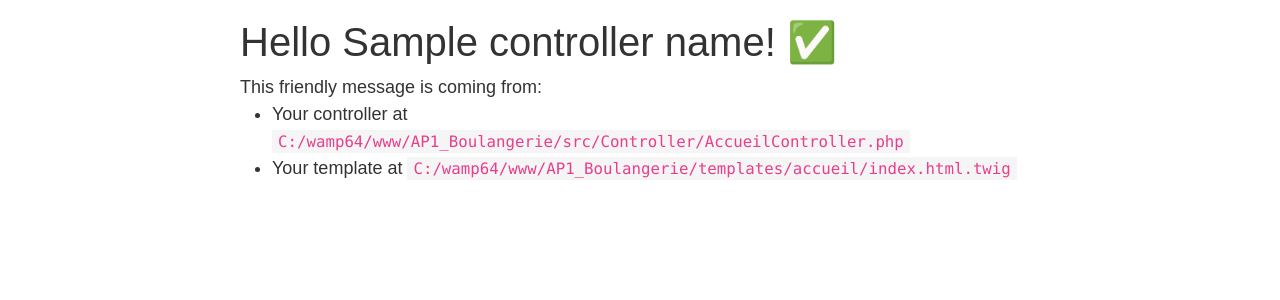
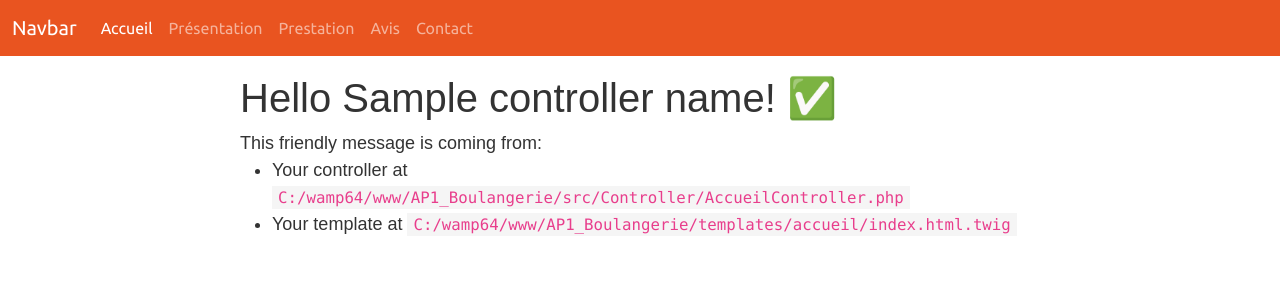
Before and after one commit to alexisdejean/AP1_Boulangerie, a Symfony app: template templates/accueil/index.html.twig in a window 1280 px wide. Shown: the top 300 px of the page. Run offline with Twig, Linux system fonts and the light colour scheme; the template is opened without the code that fills it: most values are stand-ins (such as "Sample title", 1, 10 or a date in 2020); some libraries are stand-ins or nearby versions.

Commit message:
<Features>(navbar)
ajout de la barre de navigation

```diff
--- a/templates/base.html.twig
+++ b/templates/base.html.twig
@@ -11,6 +11,35 @@
         {% block javascripts %}
         {% endblock %}
     </head>
+    <nav class="navbar navbar-expand-lg bg-primary" data-bs-theme="dark">
+  <div class="container-fluid">
+    <a class="navbar-brand" href="#">Navbar</a>
+    <button class="navbar-toggler" type="button" data-bs-toggle="collapse" data-bs-target="#navbarColor01" aria-controls="navbarColor01" aria-expanded="false" aria-label="Toggle navigation">
+      <span class="navbar-toggler-icon"></span>
+    </button>
+    <div class="collapse navbar-collapse" id="navbarColor01">
+      <ul class="navbar-nav me-auto">
+        <li class="nav-item">
+          <a class="nav-link active" href="#">Accueil
+            <span class="visually-hidden">(current)</span>
+          </a>
+        </li>
+        <li class="nav-item">
+          <a class="nav-link" href="#">Présentation</a>
+        </li>
+        <li class="nav-item">
+          <a class="nav-link" href="#">Prestation</a>
+        </li>
+        <li class="nav-item">
+          <a class="nav-link" href="#">Avis</a>
+        </li>
+        <li class="nav-item">
+          <a class="nav-link" href="#">Contact</a>
+        </li>
+      </ul>
+    </div>
+  </div>
+</nav>
     <body>
         {% block body %}{% endblock %}
     </body>
```
